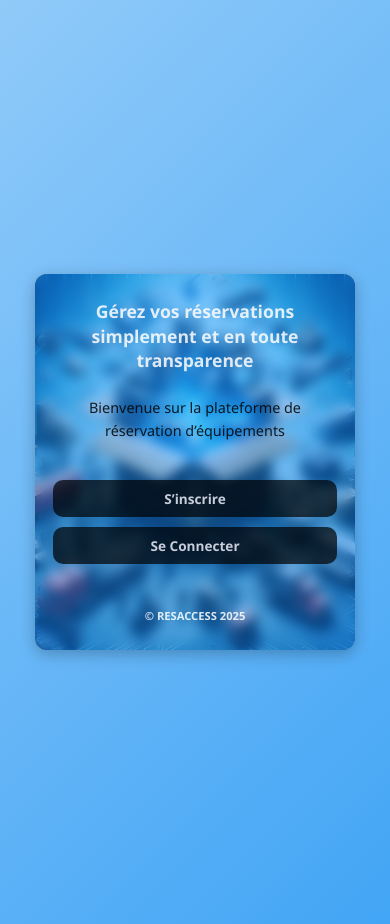
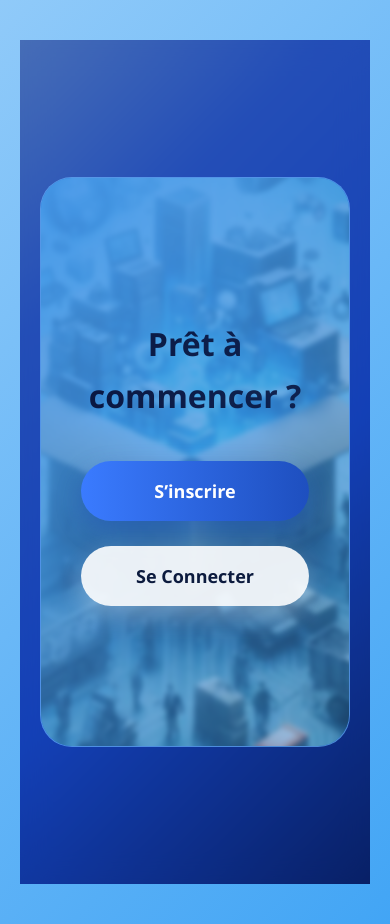
Before and after one commit to HadirDridi03/ResaccessProject, a React (Create React App) app in the folder Frontend/: page / in a window 390 px wide. Built offline with nearby package versions, Linux system fonts and the light colour scheme.

Commit message:
mise a jour de page home

```diff
--- a/Frontend/src/components/AuthForm.jsx
+++ b/Frontend/src/components/AuthForm.jsx
@@ -74,7 +74,7 @@ export default function AuthForm({ type }) {
       const data = await response.json();
 
       if (response.ok) {
-        // Stockage de l'utilisateur et token
+
         localStorage.setItem("user", JSON.stringify(data));
         localStorage.setItem("token", data.token);
 
--- a/Frontend/src/pages/Home.jsx
+++ b/Frontend/src/pages/Home.jsx
@@ -1,25 +1,62 @@
 import React from "react";
 import { useNavigate } from "react-router-dom";
 import "../styles/Home.css";
-/////
 
 export default function Home() {
   const navigate = useNavigate();
 
   return (
-    <div className="home-container">
-      <div className="home-box">
-        <h1>
-          <strong>Gérez vos réservations simplement et en toute transparence</strong>
-        </h1>
-        <p>
-          Bienvenue sur la plateforme de réservation d’équipements
-        </p>
-        <div className="home-buttons">
-          <button onClick={() => navigate("/signup")}>S’inscrire</button>
-          <button onClick={() => navigate("/login")}>Se Connecter</button>
+    <div className="home-wrapper">
+
+
+      <div className="left-side">
+        <div className="left-content">
+          <div className="logo-area">
+
+            <div>
+              <h1>Bienvenue sur <span>ResAccess</span></h1>
+              <p>Votre solution de réservation d’équipements</p>
+            </div>
+          </div>
+
+          <h2>Fonctionnalités principales</h2>
+          <ul className="features">
+            <li>Réservation en temps réel</li>
+            <li>Gestion des conflits automatique</li>
+            <li>Statistiques et rapports</li>
+            <li>Multi-utilisateurs avec rôles</li>
+          </ul>
+
+          <div className="stats">
+            <div className="stat">
+              <span>✨</span>
+              <p>Simplicité</p>
+            </div>
+            <div className="stat">
+              <span>⚡</span>
+              <p>Rapidité</p>
+            </div>
+            <div className="stat">
+              <span>🔐</span>
+              <p>Sécurité</p>
+            </div>
+          </div>
         </div>
-        <h3 className="footer">© RESACCESS 2025</h3>
+      </div>
+
+
+      <div className="right-side">
+        <div className="buttons-card">
+          <h3>Prêt à commencer ?</h3>
+          <div className="action-buttons">
+            <button onClick={() => navigate("/signup")} className="btn-signup">
+              S’inscrire
+            </button>
+            <button onClick={() => navigate("/login")} className="btn-login">
+              Se Connecter
+            </button>
+          </div>
+        </div>
       </div>
     </div>
   );
--- a/Frontend/src/styles/Home.css
+++ b/Frontend/src/styles/Home.css
@@ -1,203 +1,177 @@
-.home-container {
 
-  height: 80vh;
+.home-wrapper {
+  min-height: 100vh;
   display: flex;
-  justify-content: center;
-  align-items: center;
-  background:transparent;
-;
-  font-family: 'Segoe UI', Tahoma, Geneva, Verdana, sans-serif;
-  margin: 0;
+  background: linear-gradient(135deg, #9acbf5 0%, #4a83f5 25%, #2664f4 60%, #0C1B3E 100%);
+  font-family: 'Poppins', 'Segoe UI', sans-serif;
+  color: #F5F7FA;
 }
 
-/* --- La boîte centrale (avec l’image en fond) --- */
-.home-box {
-  width: 430px;
-  padding: 50px 40px 30px;;
-  background: url('../assets/home-illustration.jpg') center/cover no-repeat;
-  border-radius: 20px;
-  box-shadow: 0 8px 25px rgba(0, 0, 0, 0.3);
-  text-align: center;
+
+.left-side {
+  flex: 1;
+  padding: 60px 100px;
   display: flex;
-  flex-direction: column;
-  justify-content: space-between;
-  gap: 18px;
-  color: white;
-  position: relative;
-  overflow: hidden;
-  height: 400px;
+  align-items: center;
 }
 
-/* --- Superposition bleutée transparente --- */
-.home-box::before {
-  content: "";
-  position: absolute;
-  inset: 0;
-  background: rgba(0, 120, 255, 0.4);
-  backdrop-filter: blur(6px);
-  z-index: 0;
+.left-content h1 {
+  font-size: 48px;
+  font-weight: 700;
+  background: linear-gradient(90deg, #09095d, #1e3f80, #3163d5);
+  -webkit-background-clip: text;
+  -webkit-text-fill-color: transparent;
+  margin-bottom: 20px;
 }
 
-/* --- Texte principal --- */
-.home-box h1,
-.home-box p,
-.home-buttons,
-.footer {
-  position: relative;
-  z-index: 1;
+.left-content p {
+  font-size: 20px;
+  color: #E6EEFF;
+  opacity: 0.9;
+  margin-bottom: 10px;
 }
 
-.home-box h1 {
-  font-weight: 800;
-  font-size: 1.7rem;
-  margin: 0;
-  color: rgba(255, 253, 253, 0.85);
-  line-height: 1.4;
+.left-content h2 {
+  font-size: 30px;
+  margin: 40px 0 24px;
+  color: #cfe2ff;
 }
 
-.home-box p {
-  font-weight: 400;
-  font-size: 1.3rem;
-  color: rgba(0, 0, 0, 0.85);
-  margin-top: 8px;
+.features li {
+  font-size: 18px;
+  color: #E5ECFF;
 }
 
-/* --- Boutons --- */
-.home-buttons {
-  display: flex;
-  justify-content: center;
-  gap: 15px;
-  margin-top: 10px;
+.features li::before {
+
+  color: #88C8FF;
 }
 
-.home-buttons button {
-  padding: 14px 28px;
-  border-radius: 10px;
-  border: none;
-  cursor: pointer;
-  font-weight: 600;
-  font-size: 1rem;
-  color: rgba(240, 240, 252, 0.83);
-  background-color: rgba(0, 0, 0, 0.7);
-  transition: all 0.25s ease;
+.stats {
+  display: flex;
+  gap: 30px;
+  margin-top: 60px;
 }
 
-.home-buttons button:hover {
-  background-color: rgba(0, 0, 0, 0.85);
-  transform: scale(1.05);
+.stat {
+  background: rgba(255, 255, 255, 0.08);
+  border: 1px solid rgba(255, 255, 255, 0.15);
+  padding: 20px 32px;
+  border-radius: 20px;
+  backdrop-filter: blur(20px);
 }
 
-/* --- Pied de carte --- */
-.footer {
-  font-size: 0.8rem;
-  color: rgba(255, 255, 255, 0.85);
-  margin-top: 20px;
-
+.stat span {
+  font-size: 52px;
+  font-weight: 700;
+  color: #dee6f8;
 }
 
-/* === Responsive Design Amélioré === */
 
-/* Tablettes (jusqu’à 1024px) */
-@media (max-width: 1024px) {
-  .home-box {
-    width: 380px;
-    height: auto;
-    padding: 40px 30px;
-  }
-
-  .home-box h1 {
-    font-size: 1.5rem;
-  }
-
-  .home-box p {
-    font-size: 1.1rem;
-  }
-
-  .home-buttons button {
-    font-size: 0.95rem;
-    padding: 12px 24px;
-  }
-}
-
-/* Mobiles (jusqu’à 768px) */
-@media (max-width: 768px) {
-  .home-container {
-    height: auto;
-    min-height: 100vh;
-    padding: 40px 15px;
+.right-side {
+  width: 520px;
+  background: rgba(7, 37, 134, 0.557);
+  backdrop-filter: blur(15px);
+  padding: 40px;
   display: flex;
   align-items: center;
   justify-content: center;
 }
 
-  .home-box {
+.buttons-card {
+  position: relative;
+  background: rgba(44, 144, 244, 0.662);
+  border-radius: 32px;
+  padding: 120px 60px;
+  text-align: center;
   width: 100%;
-    max-width: 360px;
-    height: auto; /* ✅ enlève la hauteur fixe */
-    padding: 30px 20px;
-    border-radius: 16px;
-    background-position: center;
-    background-size: cover;
-    box-shadow: 0px 4px 15px rgba(0, 0, 0, 0.25);
-    justify-content: space-between; /* ✅ garde l'espacement */
-    min-height: unset; /* ✅ adaptatif */
+  max-width: 420px;
+  overflow: hidden;
+  border: 1px solid rgba(255, 255, 255, 0.2);
 }
 
-  .home-box h1 {
-    font-size: 1rem;
 
+.buttons-card::before {
+  content: "";
+  position: absolute;
+  inset: 0;
+  background:
+    linear-gradient(135deg, rgb(70, 152, 235), rgba(32, 109, 186, 0.388)),
+    url('../assets/home-illustration.jpg') center/cover no-repeat;
+  filter: blur(2px);
+  transform: scale(1.2);
+  z-index: 0;
 }
 
-  .home-box p {
-    font-size: 0.95rem;
-    margin-top: 5px;
+
+.buttons-card h3 {
+  position: relative;
+  z-index: 1;
+  font-size: 32px;
+  font-weight: 700;
+  background: linear-gradient(90deg, #0a1741, #0a1741e6);
+  -webkit-background-clip: text;
+  -webkit-text-fill-color: transparent;
 }
 
-  .home-buttons {
+
+.action-buttons {
+  position: relative;
+  z-index: 1;
+  display: flex;
   flex-direction: column;
-    width: 100%;
-    gap: 10px;
-    margin-top: 20px;
+  gap: 25px;
+  margin-top: 40px;
 }
 
-  .home-buttons button {
-    width: 100%;
-    font-size: 0.9rem;
-    padding: 10px;
+.action-buttons button {
+  padding: 18px;
+  border-radius: 50px;
+  font-size: 18px;
+  font-weight: 600;
+  border: none;
+  cursor: pointer;
+  transition: 0.3s ease;
 }
 
-  .footer {
-    margin-top: 25px;
-    font-size: 0.75rem;
+
+.btn-signup {
+  background: linear-gradient(90deg, #3A7BFF, #1E4FBF);
+  color: #fff;
+  box-shadow: 0 10px 25px rgba(30, 79, 191, 0.4);
+}
+
+.btn-signup:hover {
+  background: linear-gradient(90deg, #1E4FBF, #0C1B3E);
+  transform: translateY(-3px);
+}
+
+
+.btn-login {
+  background: rgba(255, 255, 255, 0.9);
+  color: #0C1B3E;
+  box-shadow: 0 10px 25px rgba(255, 255, 255, 0.3);
+}
+
+.btn-login:hover {
+  background: white;
+  transform: translateY(-3px);
+}
+
+
+@media (max-width: 992px) {
+  .home-wrapper {
+    flex-direction: column;
+  }
+  .left-side {
+    display: none;
+  }
+  .right-side {
+    width: 100%;
+    min-height: 100vh;
+    padding: 60px 20px;
+  }
+  .buttons-card {
+    padding: 140px 40px;
   }
 }
-
-/* Petits téléphones (jusqu’à 480px) */
-@media (max-width: 480px) {
-  .home-container {
-    padding: 20px 10px;
-  }
-
-  .home-box {
-    max-width: 320px;
-    padding: 25px 18px;
-    border-radius: 12px;
-  }
-
-  .home-box h1 {
-    font-size: 1.1rem;
-  }
-
-  .home-box p {
-    font-size: 0.9rem;
-  }
-
-  .home-buttons button {
-    font-size: 0.85rem;
-    padding: 9px;
-  }
-
-  .footer {
-    font-size: 0.7rem;
-  }
-}
```
Lines whose indentation alone changed are shown as unchanged.
